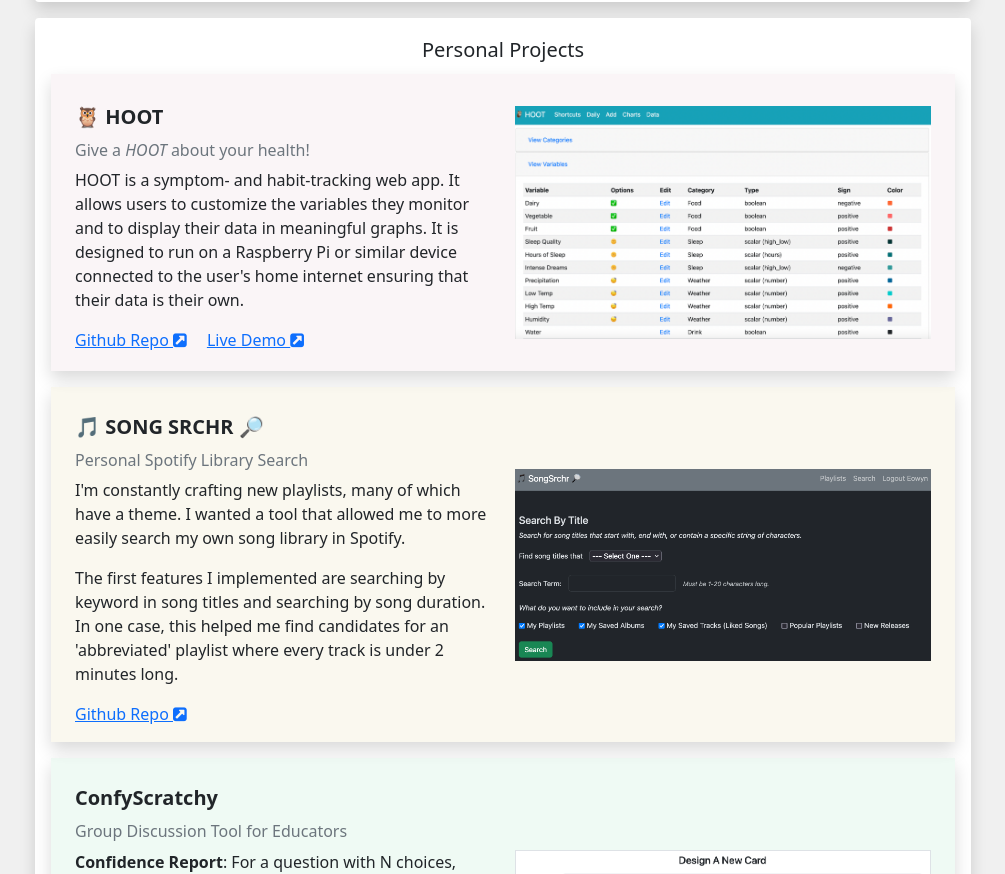
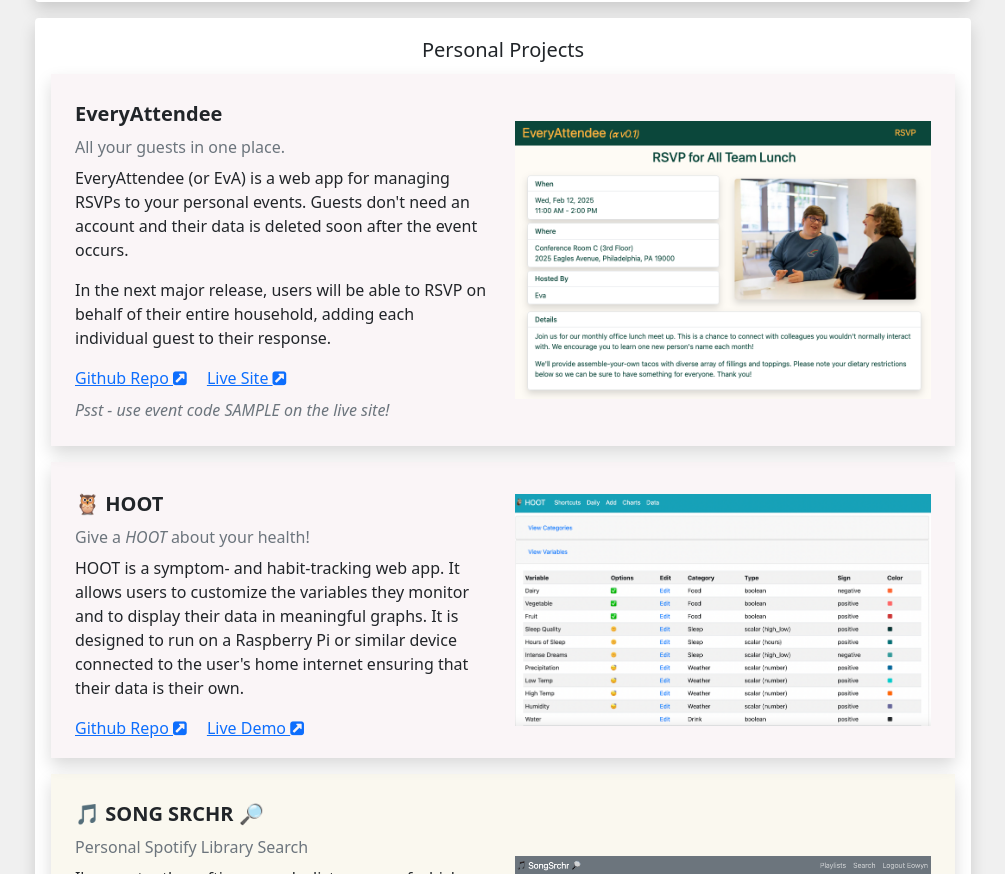
Before and after one commit to ejherzog/ejherzog.github.io, a plain HTML site: page index.html in a window 1280 px wide. Shown: the part 1046-1920 px from the top of the page, without its empty margins (137-1142 px from the left). Drawn offline with nearby package versions, Linux system fonts and the light colour scheme.

Commit message:
add EveryAttendee

```diff
--- a/index.html
+++ b/index.html
@@ -133,6 +133,25 @@
     <div class="shadow p-3 mb-3 bg-white rounded">
       <div class="pt-1 pb-1 text-center text-black">
         <h5>Personal Projects</h5>
+      </div>
+      <div class="container px-4 py-3 mb-3 shadow" style="background-color: rgba(238, 220, 229, 0.3);">
+        <div class="row flex-lg-row-reverse align-items-center">
+          <div class="col-lg-6 my-3">
+            <img src="images/every_attendee.png" class="d-block mx-auto img-fluid" alt="Every Attendee App Screenshot"
+              loading="lazy">
+          </div>
+          <div class="col-lg-6">
+            <h5 class="display-7 fw-bold my-2 py-1">EveryAttendee</h5>
+            <h6 class="display-7 my-2 text-muted">All your guests in one place.</h6>
+            <p>EveryAttendee (or EvA) is a web app for managing RSVPs to your personal events. Guests don't need an account and their data is deleted soon after the event occurs.</p>
+            <p>In the next major release, users will be able to RSVP on behalf of their entire household, adding each individual guest to their response.</p>
+            <a href="https://github.com/ejherzog/every_attendee" target="_blank" class="card-link">Github Repo <i
+                class="fa fa-external-link-square" aria-hidden="true"></i></a>
+            <a href="https://every-attendee-2e75143de19f.herokuapp.com/" target="_blank" class="card-link">Live Site <i
+                class="fa fa-external-link-square" aria-hidden="true"></i></a>
+            <p class="display-7 my-2 text-muted fst-italic">Psst - use event code SAMPLE on the live site!</p>
+          </div>
+        </div>
       </div>
       <div class="container px-4 py-3 mb-3 shadow" style="background-color: rgba(238, 220, 229, 0.3);">
         <div class="row flex-lg-row-reverse align-items-center">
```
Also changed, not shown: images/calendar.png (deleted), images/every_attendee.png (added).
